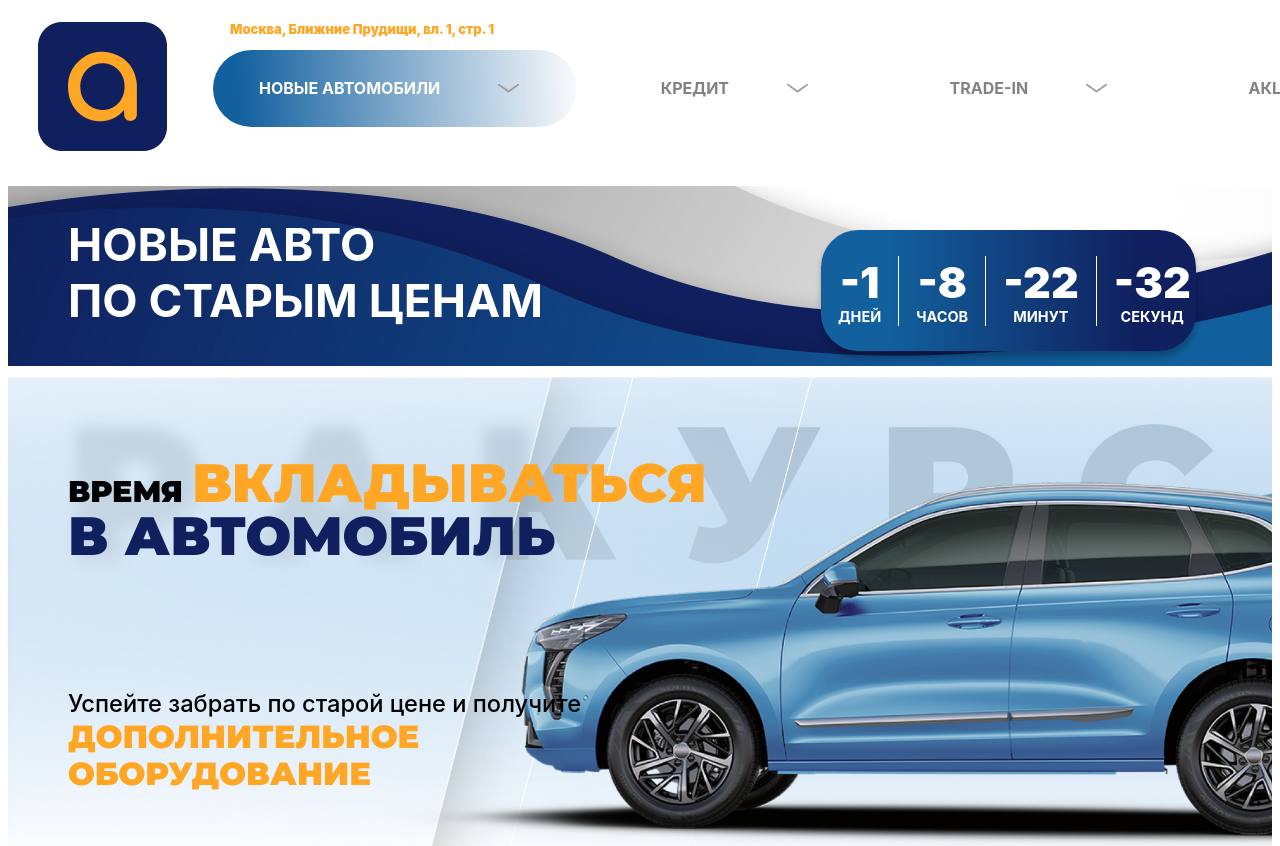
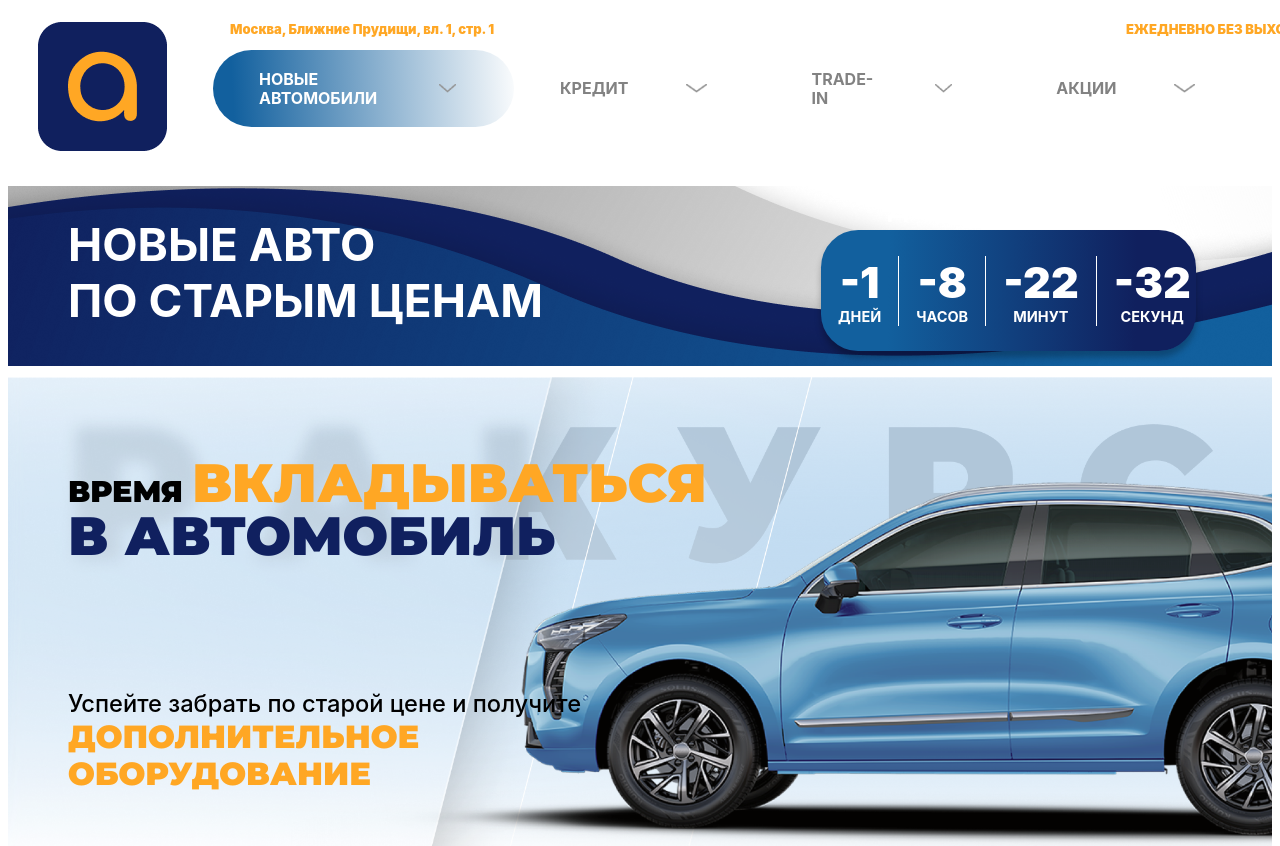
Before and after one commit to MikeGer92/AutoRakurs, a Vue app: page / in a window 1280 px wide. Shown: the top 846 px of the page. Built offline with nearby package versions, Linux system fonts and the light colour scheme; a web font is replaced by a local one.

Commit message:
edit some styles

```diff
--- a/src/components/app/Navbar.vue
+++ b/src/components/app/Navbar.vue
@@ -68,7 +68,8 @@ export default {
 }
 .header {
 	display: flex;
-	width: 2065px;
+  width: 100%;
+	max-width: 2065px;
 	height: 156px;
 	background: #FFFFFF;
   &__logo {
--- a/src/layouts/MainLayout.vue
+++ b/src/layouts/MainLayout.vue
@@ -20,6 +20,8 @@ export default {
 
 <style lang="scss">
 .main-layout-body{
+  width: 100%;
+  max-width: 2065px;
 	display: flex;
   flex-direction: column;
 	background: #FFF
```
